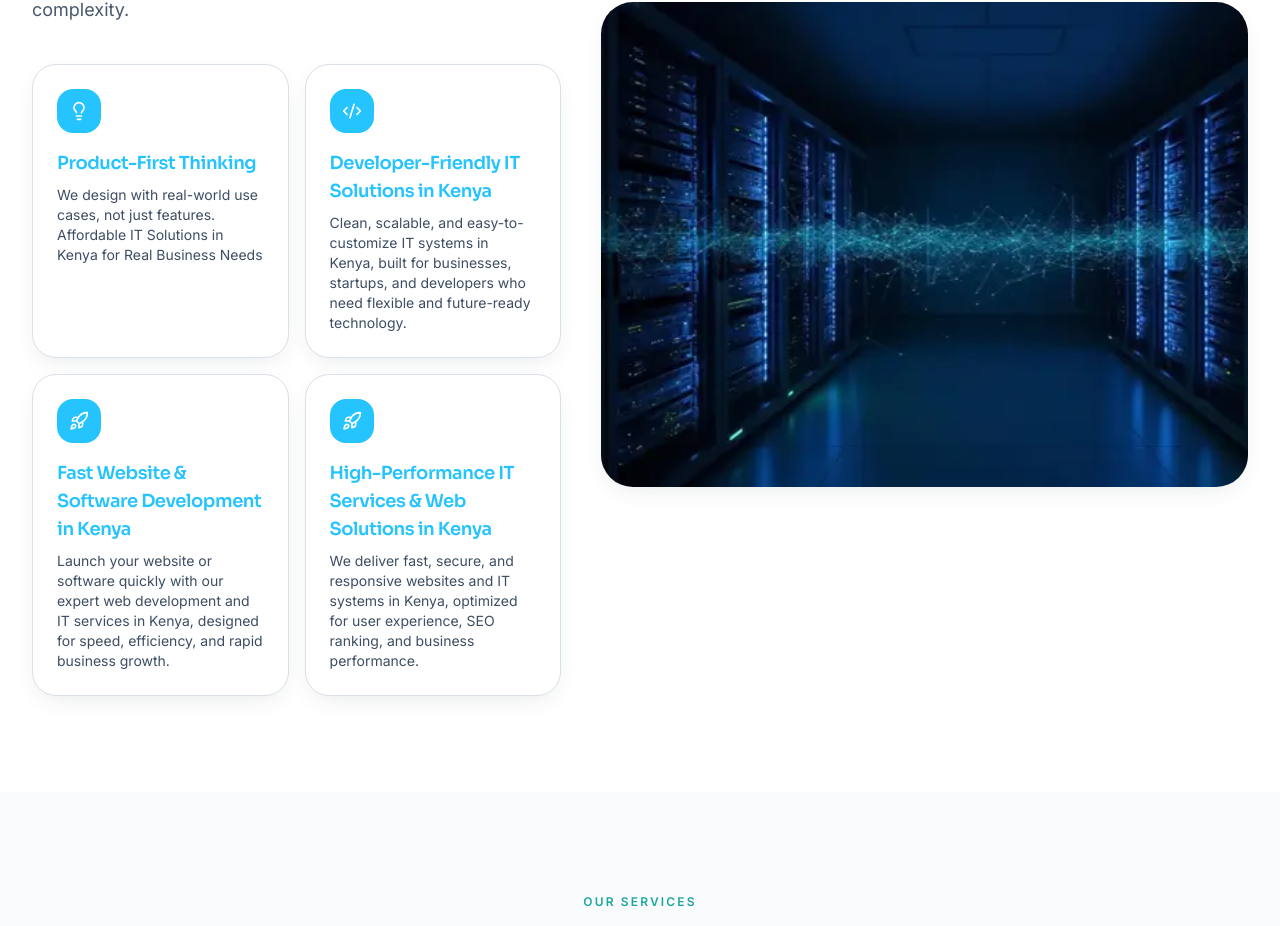
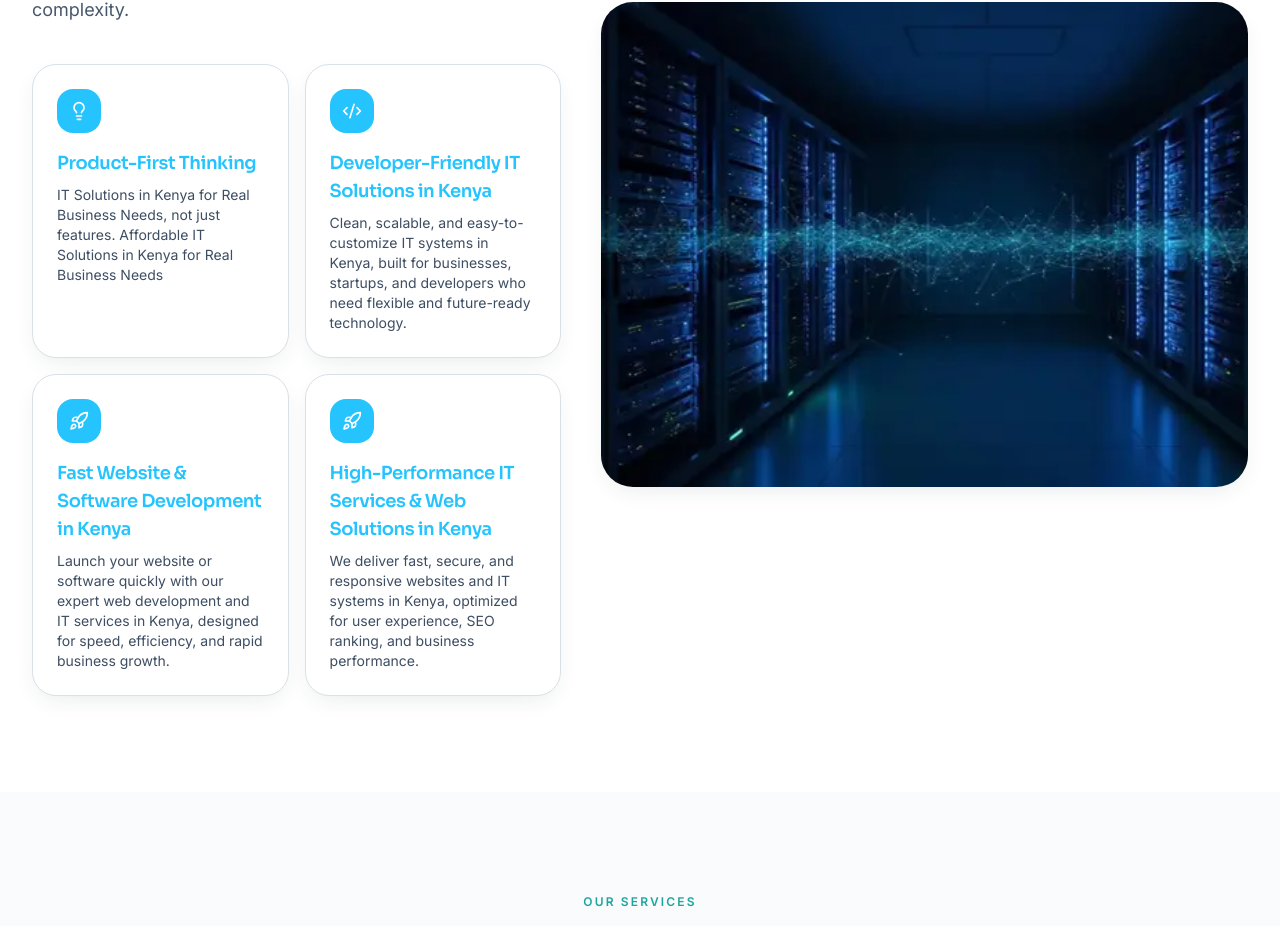
Before and after one commit to Bogita588/Kasitech-Solutions-Limited-Website, a React (Vite) app: page / in a window 1280 px wide. Shown: the part 1824-2750 px from the top of the page. Built offline with nearby package versions, Linux system fonts and the light colour scheme.

Commit message:
made changes

```diff
--- a/src/pages/Index.tsx
+++ b/src/pages/Index.tsx
@@ -238,7 +238,7 @@ laptops and servers Kenya, office IT setup Kenya"
                   </div>
                   <h3 className="mt-4 text-lg font-semibold text-primary">Product-First Thinking</h3>
                   <p className="mt-2 text-sm text-foreground/80">
-                    We design with real-world use cases, not just features.
+                    IT Solutions in Kenya for Real Business Needs, not just features.
                     Affordable IT Solutions in Kenya for Real Business Needs
                   </p>
                 </div>
```
